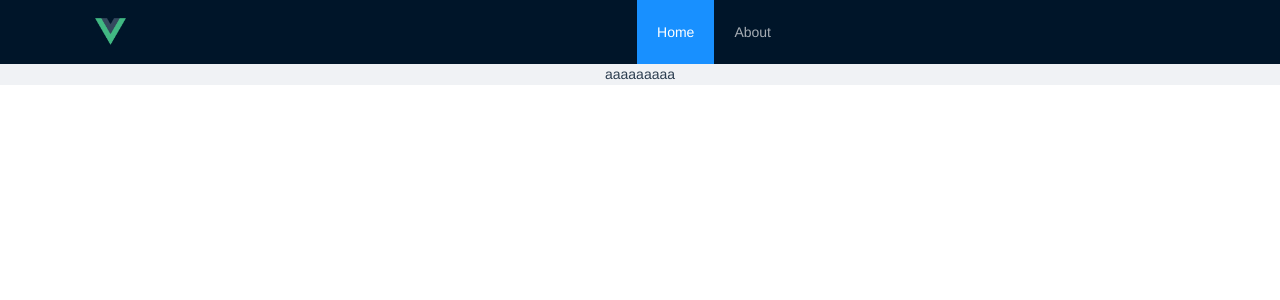
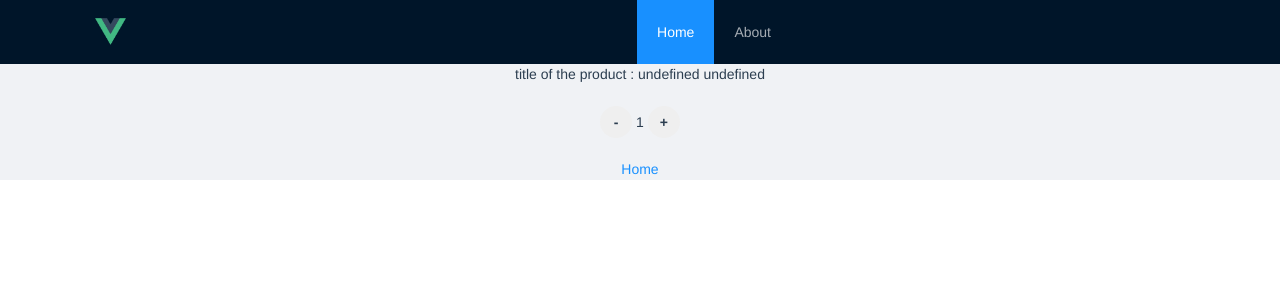
Before and after one commit to Owais897/ecommerce-vue, a Vue app: page /product in a window 1280 px wide. Shown: the top 300 px of the page. Built offline with nearby package versions, Linux system fonts and the light colour scheme.

Commit message:
added product route and show counter on product age

```diff
--- /dev/null
+++ b/src/components/Counter.vue
@@ -0,0 +1,58 @@
+<template>
+  <div>
+    <button @click="subtractFromCounter(parseInt(value))">-</button>
+    {{ value }}
+    <button @click="addToCounter(parseInt(value))">+</button>
+  </div>
+</template>
+
+<script>
+import { mapState } from "vuex";
+export default {
+  data() {
+    return {
+      value: 1,
+    };
+  },
+  computed: {
+    ...mapState(["counter"]),
+  },
+  methods: {
+    addToCounter() {
+      this.value++;
+    },
+    subtractFromCounter() {
+      if (this.value == 0) return 0;
+      this.value--;
+    },
+  },
+};
+</script>
+
+<style scoped>
+.counter {
+  font-size: 5rem;
+}
+button {
+  border-radius: 100%;
+  border: none;
+  width: 2rem;
+  height: 2rem;
+  font-weight: 700;
+  cursor: pointer;
+}
+input {
+  padding: 0.4rem;
+  margin: 0 0.5rem;
+  text-align: center;
+}
+
+.btn {
+  border-radius: 0.5rem;
+  width: auto;
+  background: #41b983;
+  margin-top: 1rem;
+  color: white;
+  cursor: pointer;
+}
+</style>
--- a/src/components/Product.vue
+++ b/src/components/Product.vue
@@ -2,7 +2,7 @@
   <a-space direction="vertical" size="large" style="padding: 50px">
     <a-row :gutter="[24, 24]">
       <a-col class="gutter-row" :span="6" v-for="item in items" :key="item.id">
-        <a-card @click="testClick(item.id)" hoverable>
+        <a-card @click="openThisProduct(item)" hoverable>
           <img slot="cover" alt="example" :src="item.img" />
           <a-card-meta :title="item.title + item.id">
             <template slot="description"> {{ item.description }} </template>
@@ -78,9 +78,9 @@ export default {
     };
   },
   methods: {
-    testClick(id) {
-      console.log("444444444444444", id);
-      this.$router.push({ name: "Product", params: { userId: id } });
+    openThisProduct(item) {
+      console.log("444444444444444", item.id);
+      this.$router.push({ name: "Product", params: { item } });
     },
   },
 };
--- a/src/views/Product.vue
+++ b/src/views/Product.vue
@@ -1,9 +1,25 @@
 <template>
-  <div>aaaaaaaaa {{ $route.params.userId }}</div>
+  <div>
+    <div>title of the product : {{ title + " " + id }}</div>
+    <img :src="img" alt="" />
+    {{ description }}
+    <Counter></Counter>
+    <br />
+    <router-link to="/"> Home </router-link>
+  </div>
 </template>
 
 <script>
-export default {};
+import Counter from "../components/Counter.vue";
+export default {
+  components: { Counter },
+  data() {
+    return {
+      ...this.$route.params.item,
+    };
+  },
+  computed: {},
+};
 </script>
 
 <style></style>
```
Also changed, not shown: 1 other file (tests, documents, lock files or other folders).
